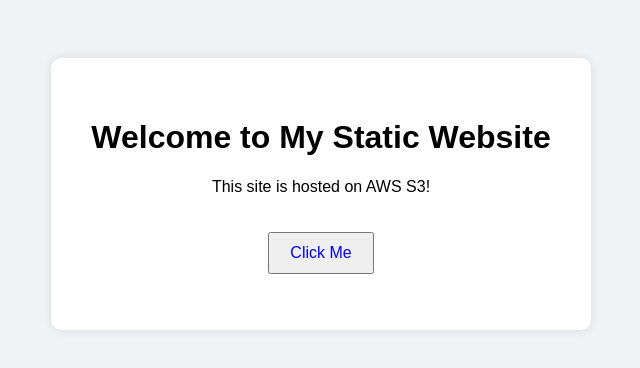
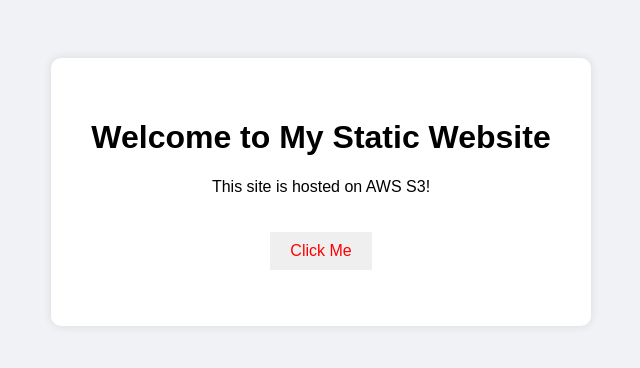
Before and after one commit to sandip-prana/staticwebsite, a plain HTML site: page index.html in a window 1280 px wide. Shown: the whole page, without its empty margins (319-959 px from the left). Drawn offline with Linux system fonts and the light colour scheme.

Commit message:
some changes

```diff
--- a/styles.css
+++ b/styles.css
@@ -18,5 +18,6 @@ button {
   font-size: 16px;
   margin-top: 20px;
   cursor: pointer;
-  color:blue;
+  color: red;
+  border: blue;
 }
```
